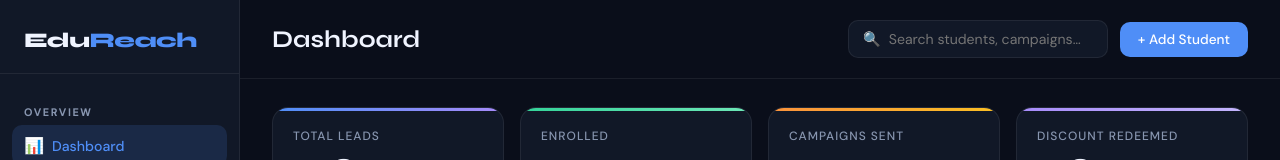
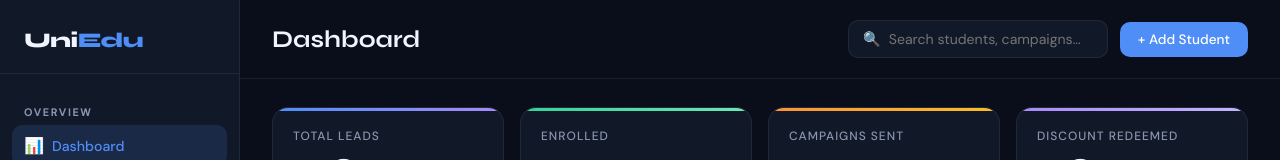
Before and after one commit to Sha-RR/Uni_Edu_S, a plain HTML site: page index.html in a window 1280 px wide. Shown: the top 160 px of the page. Drawn offline with Linux system fonts and the light colour scheme.

Commit message:
Change logo text from 'EduReach' to 'UniEdu'

```diff
--- a/index.html
+++ b/index.html
@@ -229,7 +229,7 @@
 
 <!-- SIDEBAR -->
 <aside class="sidebar">
-  <div class="logo">Edu<span>Reach</span></div>
+  <div class="logo">Uni<span>Edu</span></div>
   <nav class="nav">
     <div class="nav-section">Overview</div>
     <div class="nav-item active" onclick="navigate('dashboard',this)">
```
